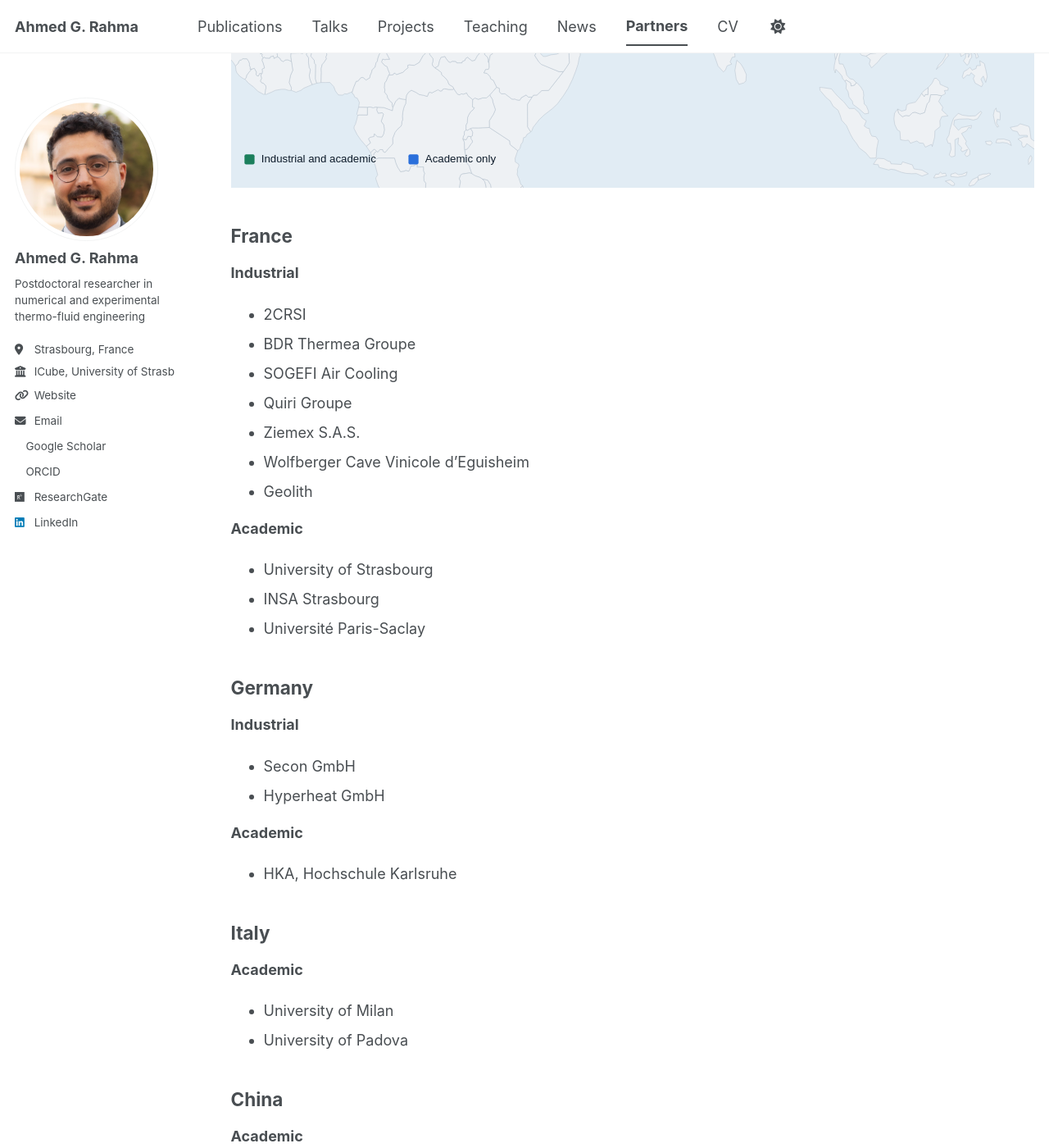
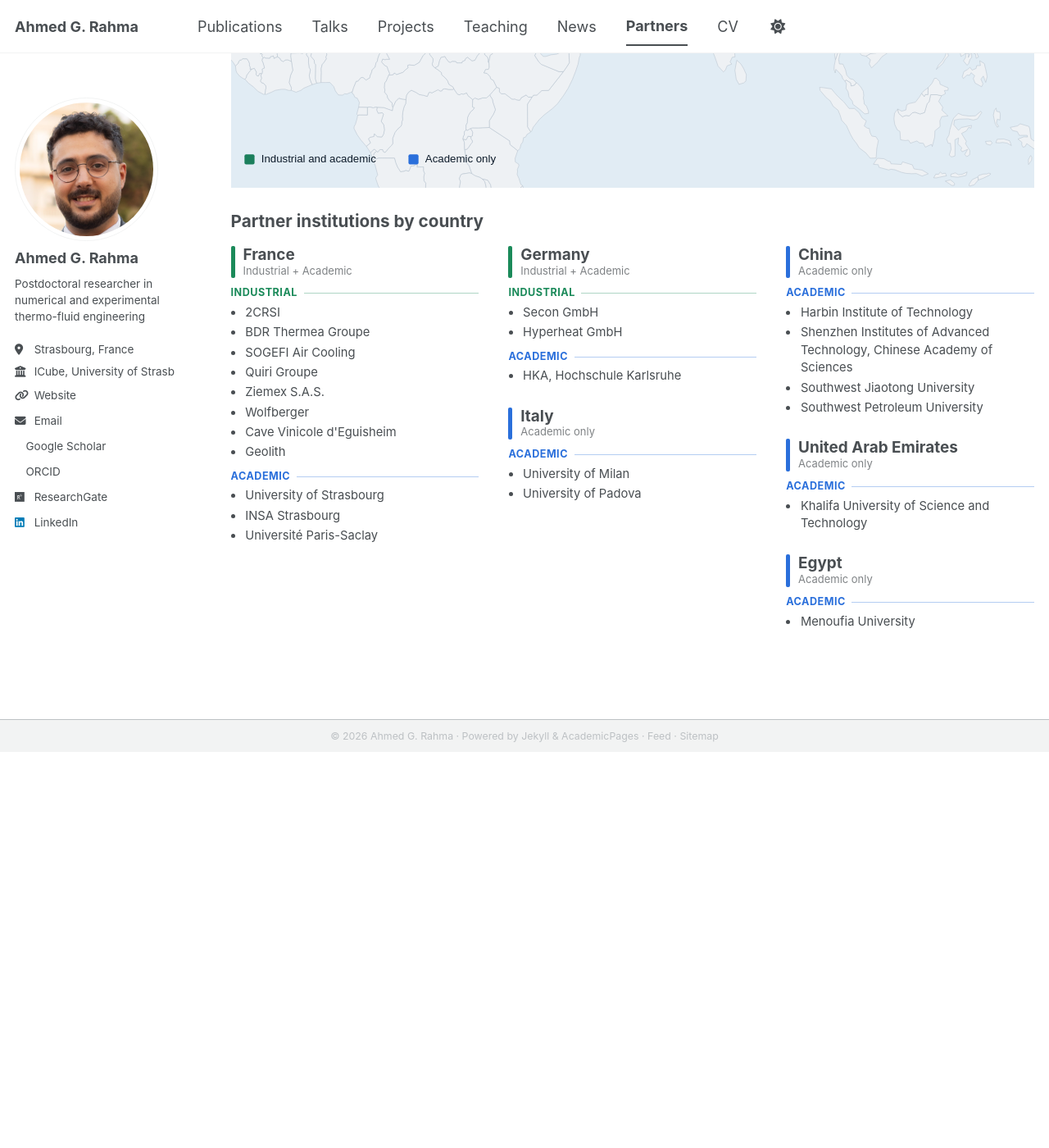
Before and after one commit to Ahmed-G-Rahma/Ahmed-G-Rahma.github.io, a Jekyll site: the page built from _pages/partners.md, in a window 1280 px wide and 1400 px high, scrolled down 540 px. Shown: the whole window at 82% size. Built offline with Jekyll 4.4.1, drawn with Linux system fonts in a browser that asks for light colours; a script bundle is joined from its source files by our own code; a style sheet for code colours, icons or effects is not loaded; after the commit the page ends 1457 px from its top, so only the background shows below that; part of the change alters nothing that is shown.

Commit message:
Update partners.md

```diff
--- a/_pages/partners.md
+++ b/_pages/partners.md
@@ -9,51 +9,52 @@ Industrial and academic collaborations across six countries.
 
 <img src="/images/partner-map.svg" alt="Map of partner countries: France and Germany (industrial and academic); Italy, China, the UAE and Egypt (academic only)" style="width:100%;height:auto">
 
-## France
+<style>
+.pt-title{margin:1.4em 0 .8em;font-size:1.15em}
+.pt-grid{display:grid;grid-template-columns:repeat(3,1fr);gap:1.4em 2em;align-items:start}
+.pt-col>.pt-country{margin-bottom:1.5em}
+.pt-head{display:flex;align-items:flex-start;gap:.55em;margin-bottom:.5em}
+.pt-bar{width:5px;align-self:stretch;min-height:2.2em;border-radius:2px;background:#2a6fdb}
+.pt-bar.mix{background:#1b8a5a}
+.pt-name{font-weight:700;font-size:1.05em;line-height:1.2}
+.pt-sub{font-size:.72em;opacity:.7;line-height:1.2}
+.pt-label{display:flex;align-items:center;gap:.6em;margin:.7em 0 .3em;font-size:.7em;font-weight:700;letter-spacing:.04em;text-transform:uppercase;color:#2a6fdb}
+.pt-label.ind{color:#1b8a5a}
+.pt-label::after{content:"";flex:1;height:1px;background:currentColor;opacity:.35}
+.pt-list{margin:0;padding-left:1.1em;font-size:.82em;line-height:1.45}
+.pt-list li{margin:0 0 .2em;padding-left:.1em}
+@media (max-width:900px){.pt-grid{grid-template-columns:repeat(2,1fr)}}
+@media (max-width:560px){.pt-grid{grid-template-columns:1fr}}
+</style>
 
-**Industrial**
-* 2CRSI
-* BDR Thermea Groupe
-* SOGEFI Air Cooling
-* Quiri Groupe
-* Ziemex S.A.S.
-* Wolfberger Cave Vinicole d'Eguisheim
-* Geolith
-
-**Academic**
-* University of Strasbourg
-* INSA Strasbourg
-* Université Paris-Saclay
-
-## Germany
-
-**Industrial**
-* Secon GmbH
-* Hyperheat GmbH
-
-**Academic**
-* HKA, Hochschule Karlsruhe
-
-## Italy
-
-**Academic**
-* University of Milan
-* University of Padova
-
-## China
-
-**Academic**
-* Harbin Institute of Technology
-* Shenzhen Institutes of Advanced Technology, Chinese Academy of Sciences
-* Southwest Jiaotong University
-* Southwest Petroleum University
-
-## United Arab Emirates
-
-**Academic**
-* Khalifa University of Science and Technology
-
-## Egypt
-
-**Academic**
-* Menoufia University
+<h2 class="pt-title">Partner institutions by country</h2>
+<div class="pt-grid">
+<div class="pt-col">
+<div class="pt-country"><div class="pt-head"><span class="pt-bar mix"></span><div><div class="pt-name">France</div><div class="pt-sub">Industrial + Academic</div></div></div>
+<div class="pt-label ind">Industrial</div>
+<ul class="pt-list"><li>2CRSI</li><li>BDR Thermea Groupe</li><li>SOGEFI Air Cooling</li><li>Quiri Groupe</li><li>Ziemex S.A.S.</li><li>Wolfberger</li><li>Cave Vinicole d'Eguisheim</li><li>Geolith</li></ul>
+<div class="pt-label">Academic</div>
+<ul class="pt-list"><li>University of Strasbourg</li><li>INSA Strasbourg</li><li>Université Paris-Saclay</li></ul></div>
+</div>
+<div class="pt-col">
+<div class="pt-country"><div class="pt-head"><span class="pt-bar mix"></span><div><div class="pt-name">Germany</div><div class="pt-sub">Industrial + Academic</div></div></div>
+<div class="pt-label ind">Industrial</div>
+<ul class="pt-list"><li>Secon GmbH</li><li>Hyperheat GmbH</li></ul>
+<div class="pt-label">Academic</div>
+<ul class="pt-list"><li>HKA, Hochschule Karlsruhe</li></ul></div>
+<div class="pt-country"><div class="pt-head"><span class="pt-bar"></span><div><div class="pt-name">Italy</div><div class="pt-sub">Academic only</div></div></div>
+<div class="pt-label">Academic</div>
+<ul class="pt-list"><li>University of Milan</li><li>University of Padova</li></ul></div>
+</div>
+<div class="pt-col">
+<div class="pt-country"><div class="pt-head"><span class="pt-bar"></span><div><div class="pt-name">China</div><div class="pt-sub">Academic only</div></div></div>
+<div class="pt-label">Academic</div>
+<ul class="pt-list"><li>Harbin Institute of Technology</li><li>Shenzhen Institutes of Advanced Technology, Chinese Academy of Sciences</li><li>Southwest Jiaotong University</li><li>Southwest Petroleum University</li></ul></div>
+<div class="pt-country"><div class="pt-head"><span class="pt-bar"></span><div><div class="pt-name">United Arab Emirates</div><div class="pt-sub">Academic only</div></div></div>
+<div class="pt-label">Academic</div>
+<ul class="pt-list"><li>Khalifa University of Science and Technology</li></ul></div>
+<div class="pt-country"><div class="pt-head"><span class="pt-bar"></span><div><div class="pt-name">Egypt</div><div class="pt-sub">Academic only</div></div></div>
+<div class="pt-label">Academic</div>
+<ul class="pt-list"><li>Menoufia University</li></ul></div>
+</div>
+</div>
```
